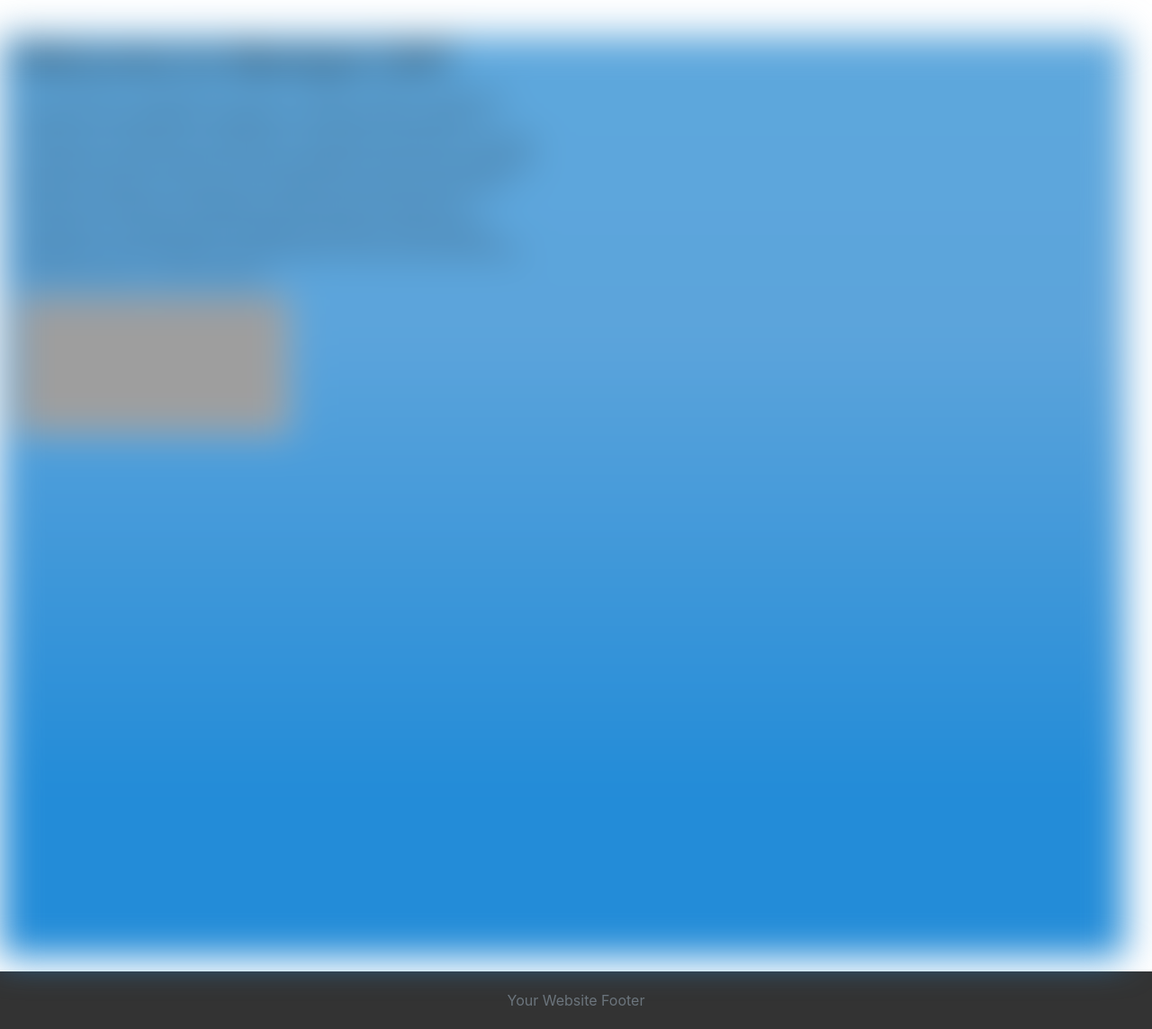
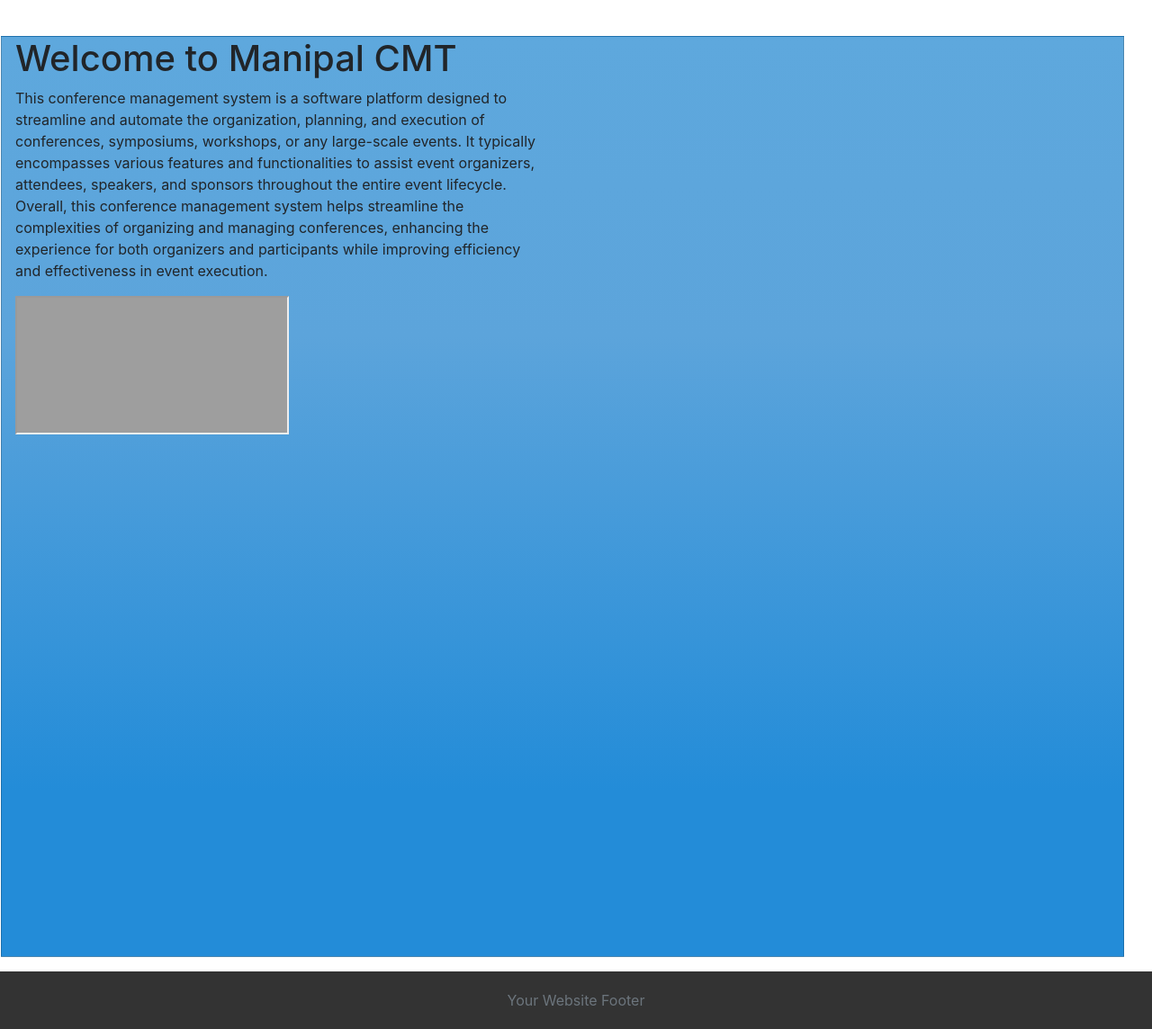
Before and after one commit to shreyasadhasivam/Conference-management-system, a Django app: page / in a window 1280 px wide. Shown: the part 56-1200 px from the top of the page at 90% size. Run offline with Django 5.2, Linux system fonts and the light colour scheme; some libraries are stand-ins or nearby versions; grey boxes are pictures that could not be loaded.

Commit message:
removed blur effect

```diff
--- a/conference_management/conference_management/static/css/custom.css
+++ b/conference_management/conference_management/static/css/custom.css
@@ -47,7 +47,6 @@ html {
     width: 100%;
     position: relative;
     background: linear-gradient(180deg, #5ea8dd, #5ca4db 32.5%, #238cd8 82%);
-    filter: blur(20px);
     border: 1px solid rgba(0, 0, 0, 0.2);
     box-sizing: border-box;
     height: 1024px;
```
